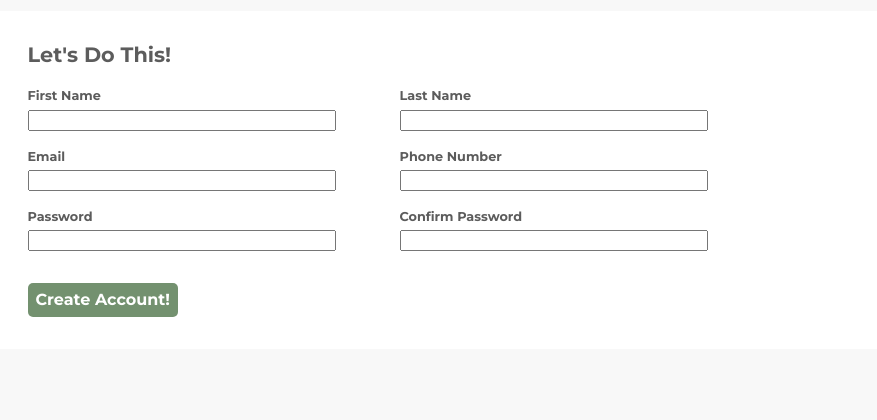
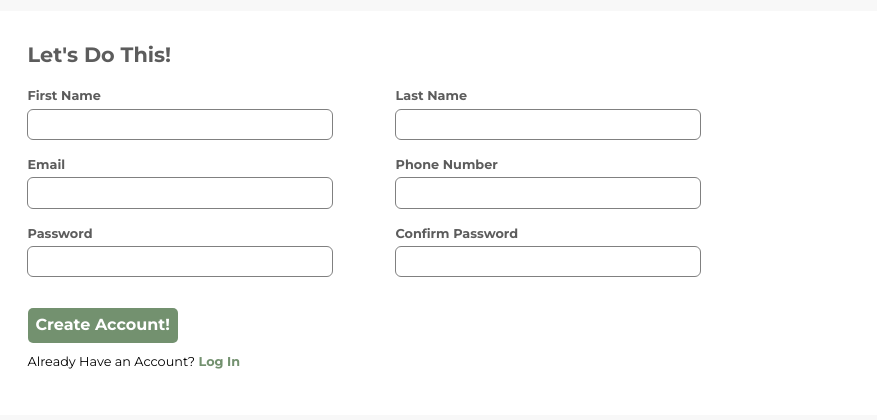
Before and after one commit to tomaschapot/sign-up-form, a plain HTML site: page index.html in a window 1280 px wide. Shown: the part 293-713 px from the top of the page, 403-1280 px from the left. Drawn offline with Linux system fonts and the light colour scheme.

Commit message:
added css styles and form validations

```diff
--- a/index.html
+++ b/index.html
@@ -43,6 +43,7 @@
 									<div class="input">
 										<label for="first-name">First Name</label>
 										<input
+											placeholder=" "
 											required
 											pattern="([a-z A-Z]{2,25})"
 											title="Solo puede tener letras y con un largo entre 2 a 25 caracteres"
@@ -53,11 +54,18 @@
 									</div>
 									<div class="input">
 										<label for="email">Email</label>
-										<input required type="email" name="email" id="email" />
+										<input
+											placeholder=" "
+											required
+											type="email"
+											name="email"
+											id="email"
+										/>
 									</div>
 									<div class="input">
 										<label for="password">Password</label>
 										<input
+											placeholder=" "
 											pattern="^(?=.*\d)(?=.*[a-z])(?=.*[A-Z])(?!.*\s).*$"
 											title="Tiene que tener un UpperCase, a Lower Case and a Number"
 											required
@@ -71,6 +79,7 @@
 									<div class="input">
 										<label for="last-name">Last Name</label>
 										<input
+											placeholder=" "
 											required
 											pattern="([a-z A-Z]{2,25})"
 											title="Solo puede tener letras y con un largo entre 2 a 25 caracteres"
@@ -81,11 +90,21 @@
 									</div>
 									<div class="input">
 										<label for="phone">Phone Number</label>
-										<input type="tel" name="phone" id="phone" />
+										<input
+											placeholder=" "
+											pattern="[0-9]{10}"
+											title="Ese no es un telefono valido"
+											type="tel"
+											name="phone"
+											id="phone"
+										/>
 									</div>
 									<div class="input">
 										<label for="confirm-password">Confirm Password</label>
 										<input
+											placeholder=" "
+											pattern="([a-z A-Z]{2,25})"
+											title="Solo puede tener letras y con un largo entre 2 a 25 caracteres"
 											required
 											type="password"
 											name="confirm-password"
@@ -95,6 +114,7 @@
 								</div>
 							</div>
 							<button type="submit">Create Account!</button>
+							<p>Already Have an Account? <a href="">Log In</a></p>
 						</div>
 					</form>
 				</div>
--- a/styles.css
+++ b/styles.css
@@ -93,7 +93,7 @@ h2 {
 	display: flex;
 	gap: 4rem;
 }
-.form p {
+.form > p {
 	padding: 0 2rem;
 	font-weight: 600;
 	color: var(--text-color3);
@@ -104,6 +104,16 @@ input {
 	width: 300px;
 	margin-top: 5px;
 	font-size: 0.8rem;
+	border-radius: 5px;
+	border: 0px;
+	outline: 1px solid gray;
+	transition: 0.1s;
+	height: 1.7rem;
+}
+
+input:hover {
+	border: 0;
+	outline: 2.5px solid var(--text-color2);
 }
 
 .input label {
@@ -118,6 +128,12 @@ input {
 	justify-content: space-around;
 }
 
+input:invalid:not(:placeholder-shown) {
+	outline: 2.5px solid red;
+}
+input:valid:not(:placeholder-shown) {
+	outline: 2.5px solid var(--text-color2);
+}
 button {
 	margin-top: 2rem;
 	padding: 8px;
@@ -130,6 +146,10 @@ button {
 }
 button:hover {
 	background-color: rgb(197, 218, 161);
+}
+
+.form-container p {
+	font-size: 0.8rem;
 }
 
 /*Queries*/
```
